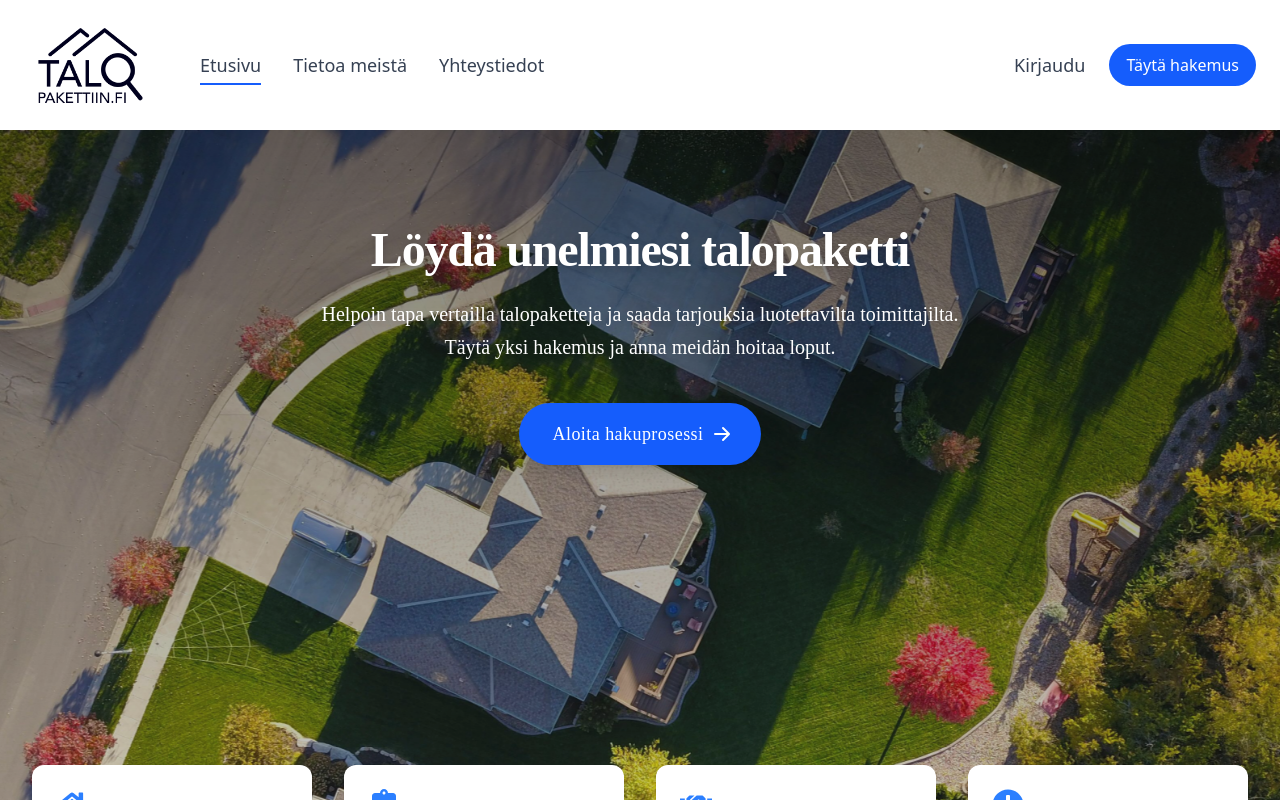
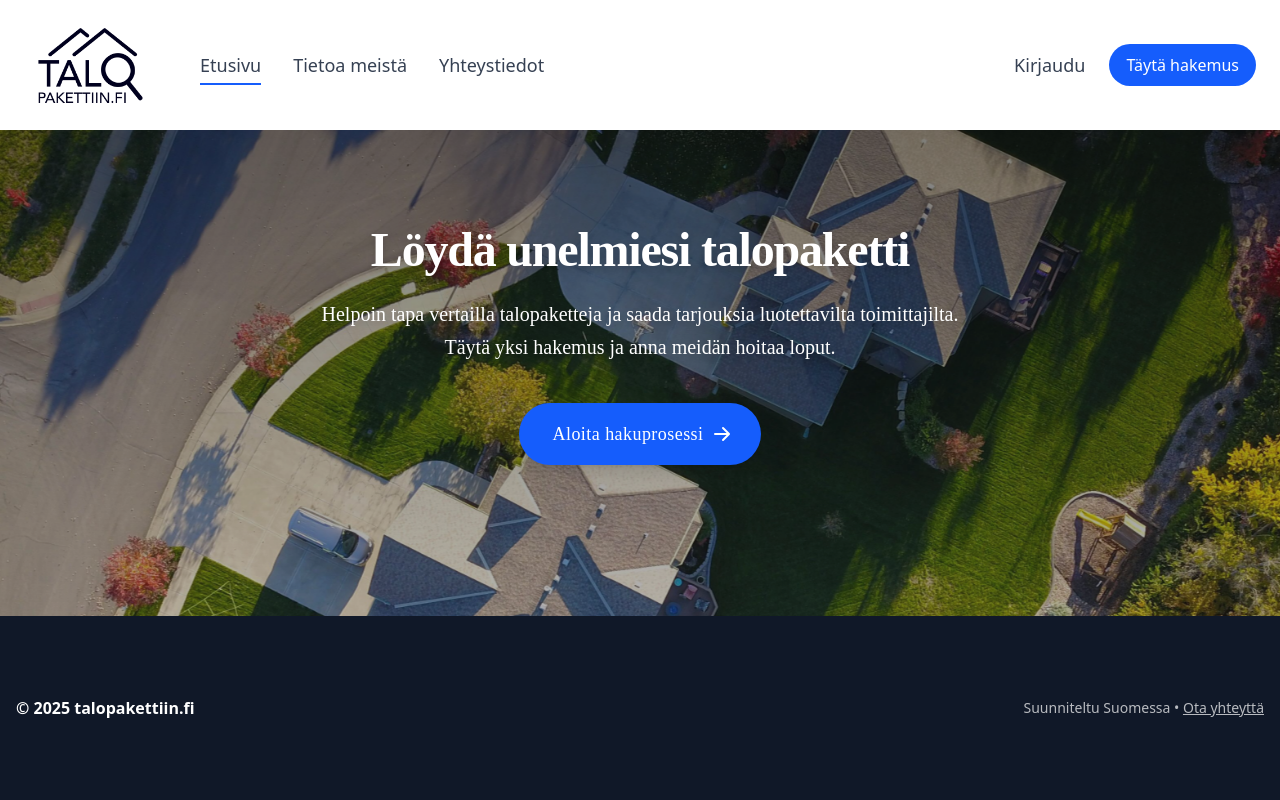
Before and after one commit to modaralgayal/Talopakettiin, a React (Vite) app in the folder Frontend/: page / in a window 1280 px wide. Shown: the top 800 px of the page. Built offline with nearby package versions, Linux system fonts and the light colour scheme; no server answers.

Commit message:
nicer slidehsow

```diff
--- a/Frontend/src/App.jsx
+++ b/Frontend/src/App.jsx
@@ -23,6 +23,7 @@ import MakeOffer from "./pages/makeOffer";
 import GetOffers from "./pages/getOffers";
 // Auth utils
 import { validateToken, logOut } from "./controllers/userController";
+import Footer from "./components/Footer";
 
 // Define public routes that don't require authentication
 const publicRoutes = [
@@ -181,6 +182,7 @@ function App() {
           />
         </Routes>
       </main>
+      <Footer />
     </div>
   );
 }
--- /dev/null
+++ b/Frontend/src/components/Footer.jsx
@@ -0,0 +1,11 @@
+import React from "react";
+
+const Footer = () => (
+  <footer className="fixed bottom-0 left-0 w-full bg-gray-900 text-white py-20 px-4 flex items-center
+                    justify-between shadow-lg z-50">
+    <span className="font-semibold">© {new Date().getFullYear()} talopakettiin.fi</span>
+    <span className="text-sm opacity-70">Suunniteltu Suomessa • <a href="mailto:info@talopakettiin.fi" className="underline hover:text-blue-400">Ota yhteyttä</a></span>
+  </footer>
+);
+
+export default Footer;
--- a/Frontend/src/components/ImageSlideshow.jsx
+++ b/Frontend/src/components/ImageSlideshow.jsx
@@ -1,11 +1,8 @@
-import React, { useState, useEffect } from 'react';
+import React, { useState, useEffect, useMemo } from 'react';
 
-import img1 from '/src/assets/stock_images/pexels-frans-van-heerden-201846-1438832.jpg';
-import img2 from '/src/assets/stock_images/pexels-davidmcbee-1546166.jpg';
-import img3 from '/src/assets/stock_images/pexels-binyaminmellish-106399.jpg';
-import img4 from '/src/assets/stock_images/pexels-pixabay-259588.jpg';
-
-const images = [img1, img2, img3, img4];
+// Dynamically import all images from the stock_images folder
+const imageModules = import.meta.glob('/src/assets/stock_images/*.{jpg,png,jpeg}', { eager: true });
+const images = Object.values(imageModules).map((mod) => mod.default);
 
 export const ImageSlideshow = () => {
   const [currentIndex, setCurrentIndex] = useState(0);
@@ -18,7 +15,7 @@ export const ImageSlideshow = () => {
         await Promise.all(
           images.map((src) => {
             return new Promise((resolve, reject) => {
-              const img = new Image();
+              const img = new window.Image();
               img.src = src;
               img.onload = resolve;
               img.onerror = reject;
@@ -30,17 +27,14 @@ export const ImageSlideshow = () => {
         console.error('Error loading images:', error);
       }
     };
-
     loadImages();
   }, []);
 
   useEffect(() => {
     if (!imagesLoaded) return;
-
     const timer = setInterval(() => {
       setCurrentIndex((prevIndex) => (prevIndex + 1) % images.length);
     }, 5000);
-
     return () => clearInterval(timer);
   }, [imagesLoaded]);
 
@@ -54,7 +48,15 @@ export const ImageSlideshow = () => {
 
   return (
     <div className="relative w-full h-full overflow-hidden">
-
+      <style>{`
+        @keyframes zoom {
+          from { transform: scale(1); }
+          to { transform: scale(1.08); }
+        }
+        .animate-zoom {
+          animation: zoom 5s linear forwards;
+        }
+      `}</style>
       {images.map((image, index) => (
         <div
           key={index}
@@ -65,7 +67,8 @@ export const ImageSlideshow = () => {
           <img
             src={image}
             alt={`Slideshow image ${index + 1}`}
-            className="w-full h-full object-cover"
+            className={`w-full h-full object-cover animate-zoom`}
+            style={{ animationName: index === currentIndex ? 'zoom' : 'none' }}
             onError={(e) => {
               console.error(`Error loading image ${index + 1}:`, e);
               e.target.src = 'https://via.placeholder.com/800x600?text=Image+Not+Found';
```
